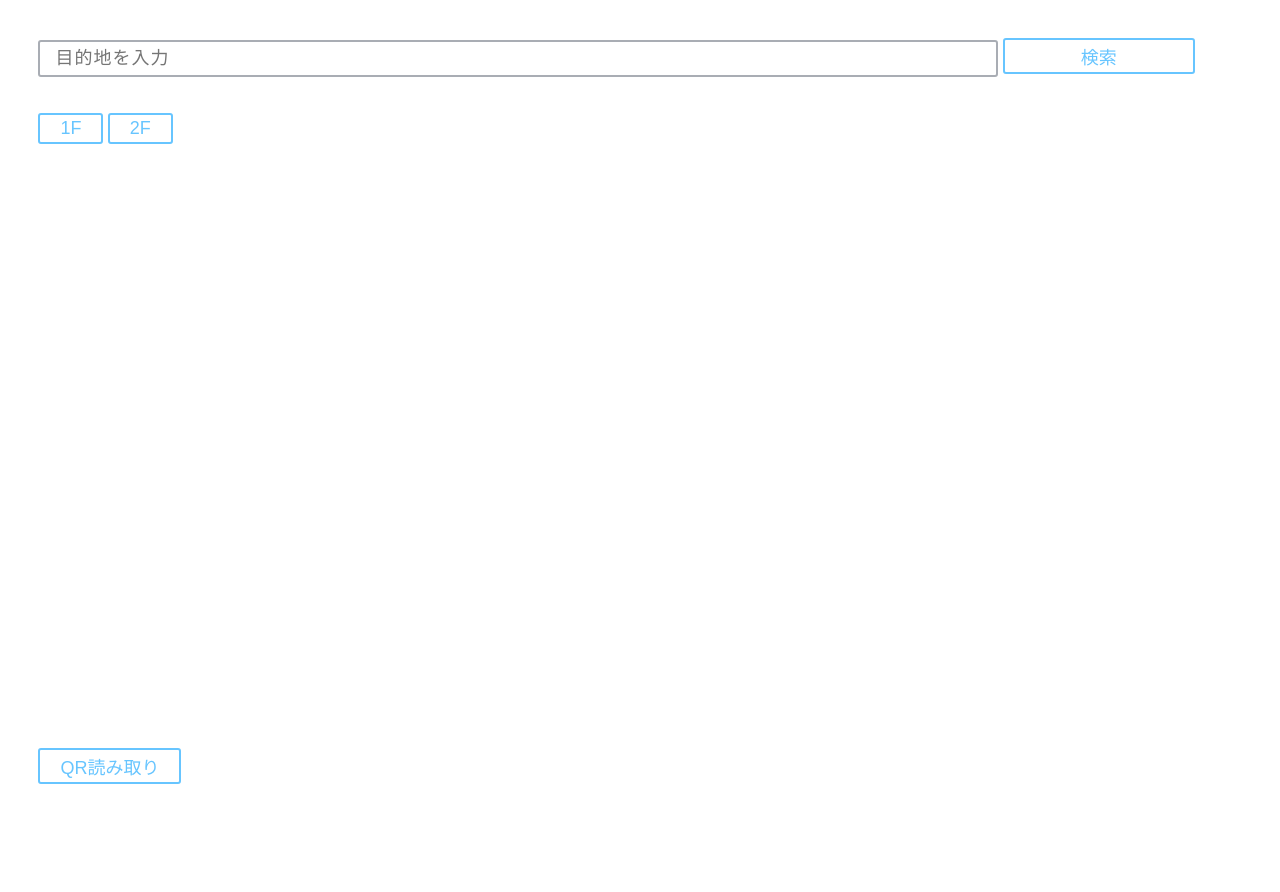
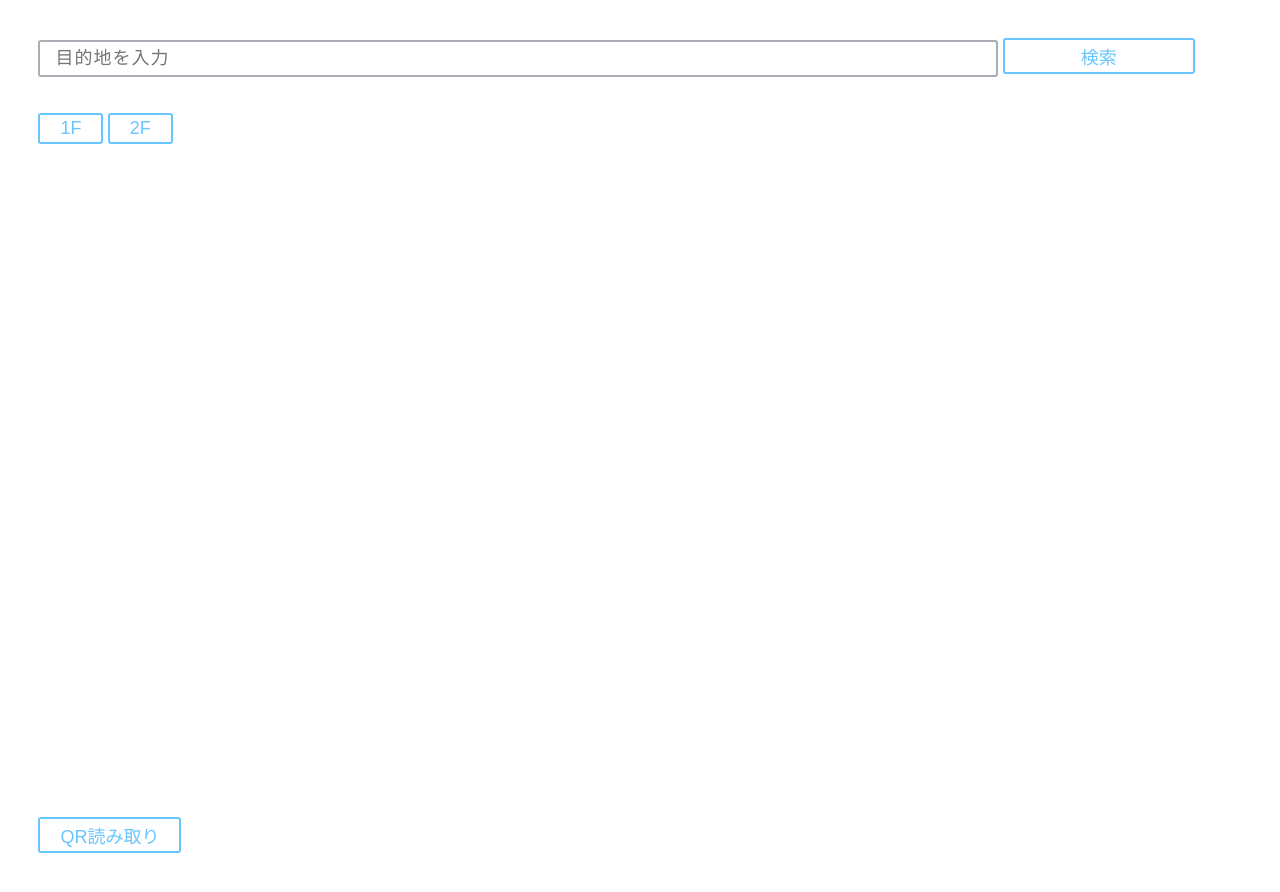
Before and after one commit to scp2019-7/github.io, a plain HTML site: page index.html in a window 1280 px wide. Shown: the top 892 px of the page. Before the commit the page ends 833 px from the top, so only its background shows below. Drawn offline with nearby package versions, Linux system fonts and the light colour scheme.

Commit message:
update css

```diff
--- a/index.html
+++ b/index.html
@@ -2,6 +2,7 @@
 <html>
 
 <head>
+  <meta name="viewport" content="width=device-width,initial-scale=1.0,minimum-scale=1.0">
   <link rel="stylesheet" type="text/css" href="./style.css" />
   <link rel="stylesheet" type="text/css" href="./qr.css" />
   <link type="text/css" rel="stylesheet"
--- a/script.js
+++ b/script.js
@@ -1,7 +1,7 @@
 "use strict";
 
-const canvasW = 900;
-const canvasH = 600;
+const canvasW = window.parent.screen.width * 0.94;
+const canvasH = canvasW / 510 * 454;
 const QRdb = csvToArray("database/qr_info.csv");
 let floor = 1;
 
--- a/style.css
+++ b/style.css
@@ -1,7 +1,7 @@
   body {
     font-family: 'Ropa Sans', sans-serif;
     color: #333;
-    margin: 3% 3%;
+    margin: 3% 3% 3% 3%;
     width: 100%;
   }
 
```
